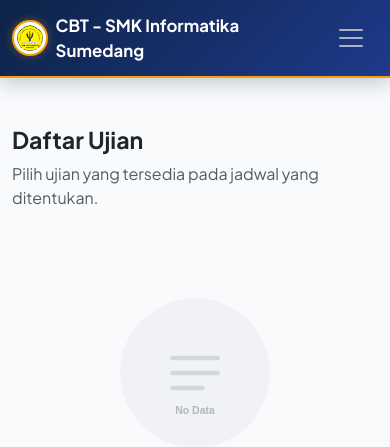
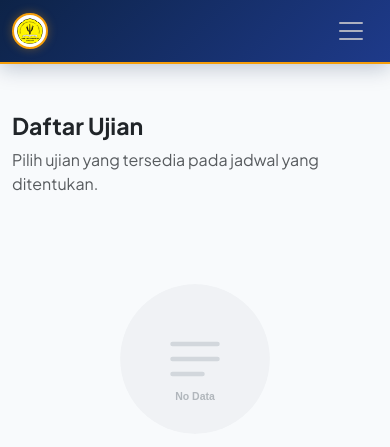
Before and after one commit to sebuahsemangat/cbt-ifsu, a PHP site: page /student/dashboard.php in a window 390 px wide. Shown: the top 447 px of the page. Run offline with PHP 8.4, Linux system fonts and the light colour scheme; the visitor is signed in with stand-in values (Sample User, id 1); data comes from the database, SQL or seed files in the repository; tables that the repository leaves empty hold one stand-in row (values such as "Sample post").

Commit message:
Hilangkan judul aplikasi di navbar tampilan mobile

```diff
--- a/student/dashboard.php
+++ b/student/dashboard.php
@@ -394,9 +394,9 @@
 
 <nav class="navbar navbar-expand-lg navbar-custom sticky-top">
     <div class="container">
-        <a class="navbar-brand fw-bold" href="#">
-            <img src="../assets/img/<?= htmlspecialchars($bimbel_logo) . $logo_version ?>" alt="Logo" class="navbar-logo me-2">
-            <span>CBT - <?= htmlspecialchars($bimbel_name) ?></span>
+        <a class="navbar-brand fw-bold d-flex align-items-center" href="#">
+            <img src="../assets/img/<?= htmlspecialchars($bimbel_logo) . $logo_version ?>" alt="Logo" class="navbar-logo me-md-2">
+            <span class="d-none d-md-inline">CBT - <?= htmlspecialchars($bimbel_name) ?></span>
         </a>
         <button class="navbar-toggler border-0" type="button" data-bs-toggle="collapse" data-bs-target="#navbarNav">
             <span class="navbar-toggler-icon" style="filter: invert(1);"></span>
--- a/student/review_exam.php
+++ b/student/review_exam.php
@@ -489,8 +489,9 @@
 
 <nav class="navbar navbar-custom sticky-top">
     <div class="container">
-        <a class="navbar-brand" href="#">
-            <i class="bi bi-mortarboard-fill me-2"></i>CBT - <?= htmlspecialchars($bimbel_name) ?>
+        <a class="navbar-brand d-flex align-items-center" href="#">
+            <i class="bi bi-mortarboard-fill me-md-2"></i>
+            <span class="d-none d-md-inline">CBT - <?= htmlspecialchars($bimbel_name) ?></span>
         </a>
         <div class="d-flex align-items-center gap-3">
             <a href="dashboard.php" class="btn btn-sm btn-outline-light rounded-pill d-print-none">
```
